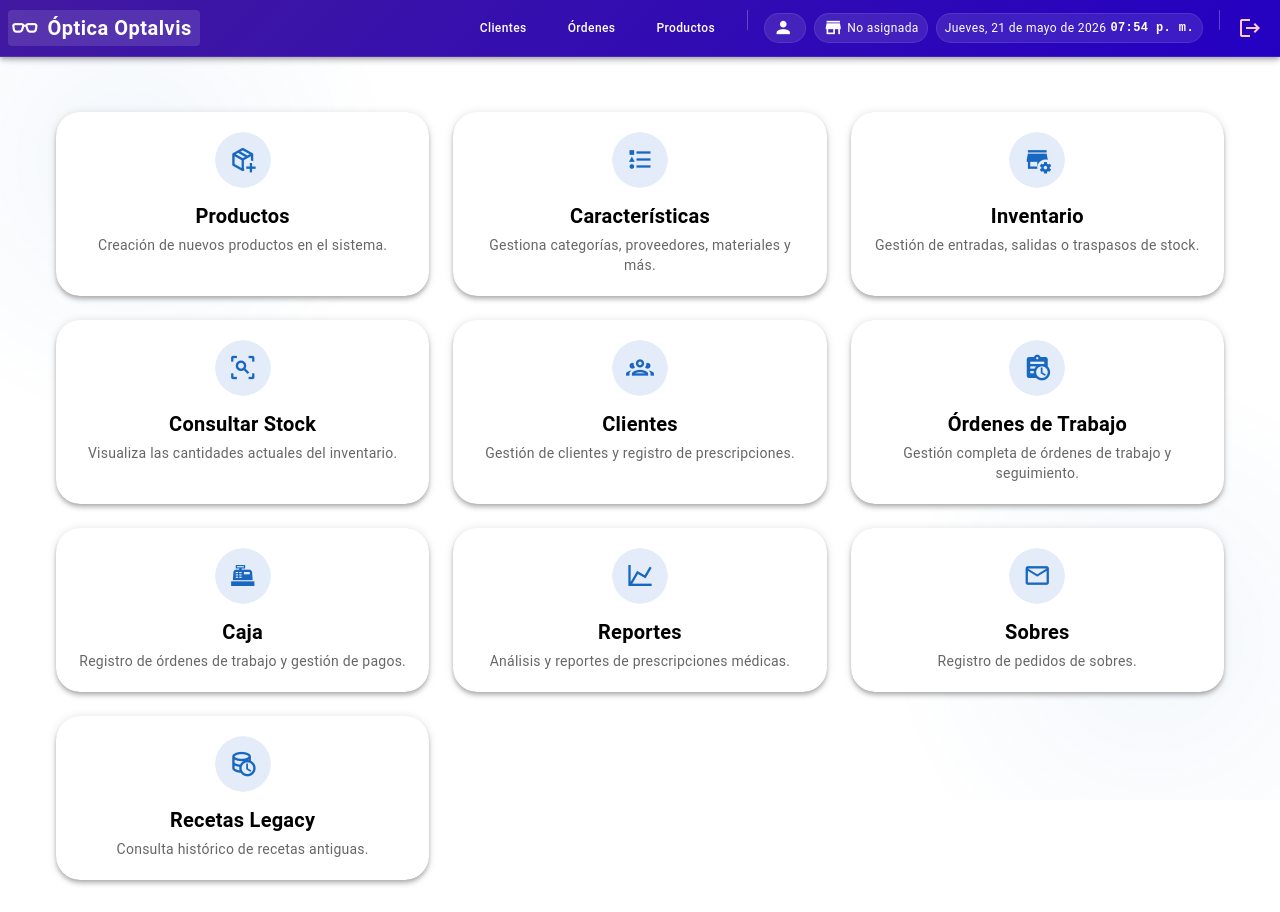
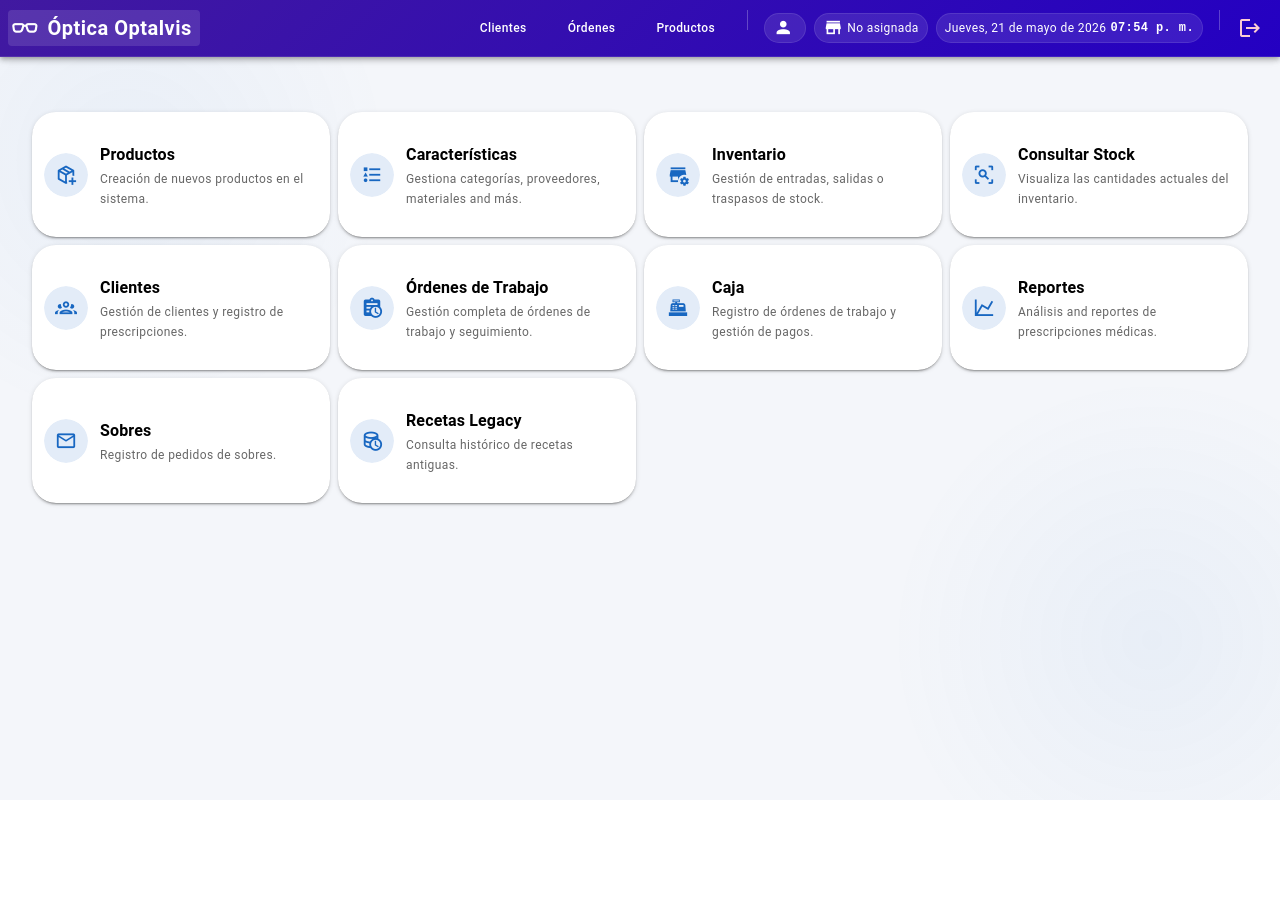
Before and after one commit to Samydex156/sistema-optica, a Vue app: page /panel in a window 1280 px wide. After the commit the page ends 800 px from the top, so only its background shows below. Built offline with nearby package versions, Linux system fonts and the light colour scheme; no server answers; sample sign-in values are in the browser's storage.

Commit message:
feat: implement core order tracking and management system with Vue and Vuetify components

```diff
--- a/src/components/GestionOrdenesTrabajo.vue
+++ b/src/components/GestionOrdenesTrabajo.vue
@@ -84,10 +84,10 @@
                 ></v-autocomplete>
               </v-col>
               <v-col cols="12" sm="6" md="4">
-                <v-text-field v-model="formOrden.fecha_pedido" label="Fecha Pedido" type="date" variant="outlined" density="compact"></v-text-field>
+                <v-text-field v-model="formOrden.fecha_pedido" label="Fecha Pedido" type="date" variant="outlined" density="compact" append-inner-icon="mdi-calendar"></v-text-field>
               </v-col>
               <v-col cols="12" sm="6" md="4">
-                <v-text-field v-model="formOrden.fecha_entrega" label="Fecha Entrega" type="date" variant="outlined" density="compact"></v-text-field>
+                <v-text-field v-model="formOrden.fecha_entrega" label="Fecha Entrega" type="date" variant="outlined" density="compact" append-inner-icon="mdi-calendar"></v-text-field>
               </v-col>
               <v-col cols="12" sm="6" md="4">
                  <v-select
--- a/src/components/PanelPrincipal.vue
+++ b/src/components/PanelPrincipal.vue
@@ -1,19 +1,19 @@
 <template>
-  <v-container>
-    <v-row>
+  <v-container class="max-width-container">
+    <v-row dense>
       <!-- Módulo: Productos -->
-      <v-col cols="12" sm="6" md="4" lg="4">
+      <v-col cols="12" sm="6" md="3">
         <v-card @click="navegarA('/productos/registrar')" hover
-          class="text-left text-sm-center fill-height d-flex flex-row flex-sm-column pt-3 pb-3 px-3 pa-sm-5 align-center" elevation="4" rounded="xl"
+          class="text-left fill-height d-flex flex-row pa-3 align-center" elevation="2" rounded="xl"
           variant="elevated" color="white">
-          <v-avatar color="primary" variant="tonal" size="56" class="mr-3 mr-sm-0 mb-0 mb-sm-3 flex-shrink-0">
-            <v-icon icon="mdi-package-variant-closed-plus" size="28"></v-icon>
+          <v-avatar color="primary" variant="tonal" size="44" class="mr-3 flex-shrink-0">
+            <v-icon icon="mdi-package-variant-closed-plus" size="22"></v-icon>
           </v-avatar>
           <div class="d-flex flex-column flex-grow-1">
-            <h3 class="text-subtitle-1 font-weight-bold text-sm-h6">
+            <h3 class="text-subtitle-1 font-weight-bold">
               Productos
             </h3>
-            <p class="text-caption text-sm-body-2 text-medium-emphasis mt-0 mt-sm-1">
+            <p class="text-caption text-medium-emphasis mt-0">
               Creación de nuevos productos en el sistema.
             </p>
           </div>
@@ -21,37 +21,37 @@
       </v-col>
 
       <!-- Módulo: Características -->
-      <v-col cols="12" sm="6" md="4" lg="4">
+      <v-col cols="12" sm="6" md="3" >
         <v-card @click="navegarA('/productos/caracteristicas')" hover
-          class="text-left text-sm-center fill-height d-flex flex-row flex-sm-column pt-3 pb-3 px-3 pa-sm-5 align-center" elevation="4" rounded="xl"
+          class="text-left fill-height d-flex flex-row pa-3 align-center" elevation="2" rounded="xl"
           variant="elevated" color="white">
-          <v-avatar color="primary" variant="tonal" size="56" class="mr-3 mr-sm-0 mb-0 mb-sm-3 flex-shrink-0">
-            <v-icon icon="mdi-format-list-bulleted-type" size="28"></v-icon>
+          <v-avatar color="primary" variant="tonal" size="44" class="mr-3 flex-shrink-0">
+            <v-icon icon="mdi-format-list-bulleted-type" size="22"></v-icon>
           </v-avatar>
           <div class="d-flex flex-column flex-grow-1">
-            <h3 class="text-subtitle-1 font-weight-bold text-sm-h6">
+            <h3 class="text-subtitle-1 font-weight-bold">
               Características
             </h3>
-            <p class="text-caption text-sm-body-2 text-medium-emphasis mt-0 mt-sm-1">
-              Gestiona categorías, proveedores, materiales y más.
+            <p class="text-caption text-medium-emphasis mt-0">
+              Gestiona categorías, proveedores, materiales and más.
             </p>
           </div>
         </v-card>
       </v-col>
 
       <!-- Módulo: Inventario -->
-      <v-col cols="12" sm="6" md="4" lg="4">
+      <v-col cols="12" sm="6" md="3">
         <v-card @click="navegarA('/inventario')" hover
-          class="text-left text-sm-center fill-height d-flex flex-row flex-sm-column pt-3 pb-3 px-3 pa-sm-5 align-center" elevation="4" rounded="xl"
+          class="text-left fill-height d-flex flex-row pa-3 align-center" elevation="2" rounded="xl"
           variant="elevated" color="white">
-          <v-avatar color="primary" variant="tonal" size="56" class="mr-3 mr-sm-0 mb-0 mb-sm-3 flex-shrink-0">
-            <v-icon icon="mdi-store-cog" size="28"></v-icon>
+          <v-avatar color="primary" variant="tonal" size="44" class="mr-3 flex-shrink-0">
+            <v-icon icon="mdi-store-cog" size="22"></v-icon>
           </v-avatar>
           <div class="d-flex flex-column flex-grow-1">
-            <h3 class="text-subtitle-1 font-weight-bold text-sm-h6">
+            <h3 class="text-subtitle-1 font-weight-bold">
               Inventario
             </h3>
-            <p class="text-caption text-sm-body-2 text-medium-emphasis mt-0 mt-sm-1">
+            <p class="text-caption text-medium-emphasis mt-0">
               Gestión de entradas, salidas o traspasos de stock.
             </p>
           </div>
@@ -59,18 +59,18 @@
       </v-col>
 
       <!-- Módulo: Consultar Stock -->
-      <v-col cols="12" sm="6" md="4" lg="4">
+      <v-col cols="12" sm="6" md="3">
         <v-card @click="navegarA('/stock')" hover
-          class="text-left text-sm-center fill-height d-flex flex-row flex-sm-column pt-3 pb-3 px-3 pa-sm-5 align-center" elevation="4" rounded="xl"
+          class="text-left fill-height d-flex flex-row pa-3 align-center" elevation="2" rounded="xl"
           variant="elevated" color="white">
-          <v-avatar color="primary" variant="tonal" size="56" class="mr-3 mr-sm-0 mb-0 mb-sm-3 flex-shrink-0">
-            <v-icon icon="mdi-magnify-scan" size="28"></v-icon>
+          <v-avatar color="primary" variant="tonal" size="44" class="mr-3 flex-shrink-0">
+            <v-icon icon="mdi-magnify-scan" size="22"></v-icon>
           </v-avatar>
           <div class="d-flex flex-column flex-grow-1">
-            <h3 class="text-subtitle-1 font-weight-bold text-sm-h6">
+            <h3 class="text-subtitle-1 font-weight-bold">
               Consultar Stock
             </h3>
-            <p class="text-caption text-sm-body-2 text-medium-emphasis mt-0 mt-sm-1">
+            <p class="text-caption text-medium-emphasis mt-0">
               Visualiza las cantidades actuales del inventario.
             </p>
           </div>
@@ -78,18 +78,18 @@
       </v-col>
 
       <!-- Módulo: Clientes -->
-      <v-col cols="12" sm="6" md="4" lg="4">
+      <v-col cols="12" sm="6" md="3">
         <v-card @click="navegarA('/clientes')" hover
-          class="text-left text-sm-center fill-height d-flex flex-row flex-sm-column pt-3 pb-3 px-3 pa-sm-5 align-center" elevation="4" rounded="xl"
+          class="text-left fill-height d-flex flex-row pa-3 align-center" elevation="2" rounded="xl"
           variant="elevated" color="white">
-          <v-avatar color="primary" variant="tonal" size="56" class="mr-3 mr-sm-0 mb-0 mb-sm-3 flex-shrink-0">
-            <v-icon icon="mdi-account-group-outline" size="28"></v-icon>
+          <v-avatar color="primary" variant="tonal" size="44" class="mr-3 flex-shrink-0">
+            <v-icon icon="mdi-account-group-outline" size="22"></v-icon>
           </v-avatar>
           <div class="d-flex flex-column flex-grow-1">
-            <h3 class="text-subtitle-1 font-weight-bold text-sm-h6">
+            <h3 class="text-subtitle-1 font-weight-bold">
               Clientes
             </h3>
-            <p class="text-caption text-sm-body-2 text-medium-emphasis mt-0 mt-sm-1">
+            <p class="text-caption text-medium-emphasis mt-0">
               Gestión de clientes y registro de prescripciones.
             </p>
           </div>
@@ -97,18 +97,18 @@
       </v-col>
 
       <!-- Módulo: Órdenes de Trabajo -->
-      <v-col cols="12" sm="6" md="4" lg="4">
+      <v-col cols="12" sm="6" md="3">
         <v-card @click="navegarA('/ordenes')" hover
-          class="text-left text-sm-center fill-height d-flex flex-row flex-sm-column pt-3 pb-3 px-3 pa-sm-5 align-center" elevation="4" rounded="xl"
+          class="text-left fill-height d-flex flex-row pa-3 align-center" elevation="2" rounded="xl"
           variant="elevated" color="white">
-          <v-avatar color="primary" variant="tonal" size="56" class="mr-3 mr-sm-0 mb-0 mb-sm-3 flex-shrink-0">
-            <v-icon icon="mdi-clipboard-text-clock" size="28"></v-icon>
+          <v-avatar color="primary" variant="tonal" size="44" class="mr-3 flex-shrink-0">
+            <v-icon icon="mdi-clipboard-text-clock" size="22"></v-icon>
           </v-avatar>
           <div class="d-flex flex-column flex-grow-1">
-            <h3 class="text-subtitle-1 font-weight-bold text-sm-h6">
+            <h3 class="text-subtitle-1 font-weight-bold">
               Órdenes de Trabajo
             </h3>
-            <p class="text-caption text-sm-body-2 text-medium-emphasis mt-0 mt-sm-1">
+            <p class="text-caption text-medium-emphasis mt-0">
               Gestión completa de órdenes de trabajo y seguimiento.
             </p>
           </div>
@@ -116,18 +116,18 @@
       </v-col>
 
       <!-- Módulo: Caja -->
-      <v-col cols="12" sm="6" md="4" lg="4">
+      <v-col cols="12" sm="6" md="3">
         <v-card @click="navegarA('/ordenes')" hover
-          class="text-left text-sm-center fill-height d-flex flex-row flex-sm-column pt-3 pb-3 px-3 pa-sm-5 align-center" elevation="4" rounded="xl"
+          class="text-left fill-height d-flex flex-row pa-3 align-center" elevation="2" rounded="xl"
           variant="elevated" color="white">
-          <v-avatar color="primary" variant="tonal" size="56" class="mr-3 mr-sm-0 mb-0 mb-sm-3 flex-shrink-0">
-            <v-icon icon="mdi-cash-register" size="28"></v-icon>
+          <v-avatar color="primary" variant="tonal" size="44" class="mr-3 flex-shrink-0">
+            <v-icon icon="mdi-cash-register" size="22"></v-icon>
           </v-avatar>
           <div class="d-flex flex-column flex-grow-1">
-            <h3 class="text-subtitle-1 font-weight-bold text-sm-h6">
+            <h3 class="text-subtitle-1 font-weight-bold">
               Caja
             </h3>
-            <p class="text-caption text-sm-body-2 text-medium-emphasis mt-0 mt-sm-1">
+            <p class="text-caption text-medium-emphasis mt-0">
               Registro de órdenes de trabajo y gestión de pagos.
             </p>
           </div>
@@ -135,37 +135,37 @@
       </v-col>
 
       <!-- Módulo: Reportes -->
-      <v-col cols="12" sm="6" md="4" lg="4">
+      <v-col cols="12" sm="6" md="3">
         <v-card @click="navegarA('/reportes/prescripciones')" hover
-          class="text-left text-sm-center fill-height d-flex flex-row flex-sm-column pt-3 pb-3 px-3 pa-sm-5 align-center" elevation="4" rounded="xl"
+          class="text-left fill-height d-flex flex-row pa-3 align-center" elevation="2" rounded="xl"
           variant="elevated" color="white">
-          <v-avatar color="primary" variant="tonal" size="56" class="mr-3 mr-sm-0 mb-0 mb-sm-3 flex-shrink-0">
-            <v-icon icon="mdi-chart-line" size="28"></v-icon>
+          <v-avatar color="primary" variant="tonal" size="44" class="mr-3 flex-shrink-0">
+            <v-icon icon="mdi-chart-line" size="22"></v-icon>
           </v-avatar>
           <div class="d-flex flex-column flex-grow-1">
-            <h3 class="text-subtitle-1 font-weight-bold text-sm-h6">
+            <h3 class="text-subtitle-1 font-weight-bold">
               Reportes
             </h3>
-            <p class="text-caption text-sm-body-2 text-medium-emphasis mt-0 mt-sm-1">
-              Análisis y reportes de prescripciones médicas.
+            <p class="text-caption text-medium-emphasis mt-0">
+              Análisis and reportes de prescripciones médicas.
             </p>
           </div>
         </v-card>
       </v-col>
 
       <!-- Módulo: Sobres -->
-      <v-col cols="12" sm="6" md="4" lg="4">
+      <v-col cols="12" sm="6" md="3">
         <v-card @click="navegarA('/sobres/registrar')" hover
-          class="text-left text-sm-center fill-height d-flex flex-row flex-sm-column pt-3 pb-3 px-3 pa-sm-5 align-center" elevation="4" rounded="xl"
+          class="text-left fill-height d-flex flex-row pa-3 align-center" elevation="2" rounded="xl"
           variant="elevated" color="white">
-          <v-avatar color="primary" variant="tonal" size="56" class="mr-3 mr-sm-0 mb-0 mb-sm-3 flex-shrink-0">
-            <v-icon icon="mdi-email-outline" size="28"></v-icon>
+          <v-avatar color="primary" variant="tonal" size="44" class="mr-3 flex-shrink-0">
+            <v-icon icon="mdi-email-outline" size="22"></v-icon>
           </v-avatar>
           <div class="d-flex flex-column flex-grow-1">
-            <h3 class="text-subtitle-1 font-weight-bold text-sm-h6">
+            <h3 class="text-subtitle-1 font-weight-bold">
               Sobres
             </h3>
-            <p class="text-caption text-sm-body-2 text-medium-emphasis mt-0 mt-sm-1">
+            <p class="text-caption text-medium-emphasis mt-0">
               Registro de pedidos de sobres.
             </p>
           </div>
@@ -173,18 +173,18 @@
       </v-col>
 
       <!-- Módulo: Recetas Legacy -->
-      <v-col cols="12" sm="6" md="4" lg="4">
+      <v-col cols="12" sm="6" md="3">
         <v-card @click="navegarA('/recetas-legacy')" hover
-          class="text-left text-sm-center fill-height d-flex flex-row flex-sm-column pt-3 pb-3 px-3 pa-sm-5 align-center" elevation="4" rounded="xl"
+          class="text-left fill-height d-flex flex-row pa-3 align-center" elevation="2" rounded="xl"
           variant="elevated" color="white">
-          <v-avatar color="primary" variant="tonal" size="56" class="mr-3 mr-sm-0 mb-0 mb-sm-3 flex-shrink-0">
-            <v-icon icon="mdi-database-clock-outline" size="28"></v-icon>
+          <v-avatar color="primary" variant="tonal" size="44" class="mr-3 flex-shrink-0">
+            <v-icon icon="mdi-database-clock-outline" size="22"></v-icon>
           </v-avatar>
           <div class="d-flex flex-column flex-grow-1">
-            <h3 class="text-subtitle-1 font-weight-bold text-sm-h6">
+            <h3 class="text-subtitle-1 font-weight-bold">
               Recetas Legacy
             </h3>
-            <p class="text-caption text-sm-body-2 text-medium-emphasis mt-0 mt-sm-1">
+            <p class="text-caption text-medium-emphasis mt-0">
               Consulta histórico de recetas antiguas.
             </p>
           </div>
@@ -207,12 +207,17 @@ const navegarA = (ruta) => {
 </script>
 
 <style scoped>
+.max-width-container {
+  max-width: 1280px !important;
+}
+
 .v-card {
+  min-height: 125px;
   transition: transform 0.2s ease-in-out, box-shadow 0.2s ease-in-out;
 }
 
 .v-card:hover {
-  transform: translateY(-8px);
-  box-shadow: 0 10px 15px -3px rgba(0, 0, 0, 0.1), 0 4px 6px -4px rgba(0, 0, 0, 0.1) !important;
+  transform: translateY(-4px);
+  box-shadow: 0 4px 6px -1px rgba(0, 0, 0, 0.1), 0 2px 4px -2px rgba(0, 0, 0, 0.1) !important;
 }
 </style>
--- a/src/components/RegistrarOrdenTrabajo.vue
+++ b/src/components/RegistrarOrdenTrabajo.vue
@@ -172,6 +172,7 @@
                   type="date"
                   variant="outlined"
                   density="compact"
+                  append-inner-icon="mdi-calendar"
                 ></v-text-field>
               </v-col>
               <v-col cols="12" md="4">
@@ -193,6 +194,7 @@
                   type="date"
                   variant="outlined"
                   density="compact"
+                  append-inner-icon="mdi-calendar"
                 ></v-text-field>
               </v-col>
               <v-col cols="12" md="4">
@@ -383,6 +385,7 @@
                     type="date"
                     variant="outlined"
                     density="compact"
+                    append-inner-icon="mdi-calendar"
                   ></v-text-field>
                 </v-col>
                 <v-col cols="12" md="3">
--- a/src/components/RegistrarSobre.vue
+++ b/src/components/RegistrarSobre.vue
@@ -25,11 +25,11 @@
             </v-col>
             <v-col cols="12" md="2">
               <v-text-field v-model="formData.fecha_pedido" label="Fecha Pedido" type="date" variant="outlined"
-                density="compact"></v-text-field>
+                density="compact" append-inner-icon="mdi-calendar"></v-text-field>
             </v-col>
             <v-col cols="12" md="2">
               <v-text-field v-model="formData.fecha_entrega" label="Fecha Entrega" type="date" variant="outlined"
-                density="compact"></v-text-field>
+                density="compact" append-inner-icon="mdi-calendar"></v-text-field>
             </v-col>
             <v-col cols="12" md="2">
               <v-text-field v-model="formData.hora_entrega" label="Hora Entrega" type="time" variant="outlined"
@@ -58,7 +58,7 @@
             </v-col>
             <v-col cols="12" md="2">
               <v-text-field v-model="formData.fecha_cancelacion_total" label="Fecha Cancelación" type="date"
-                variant="outlined" density="compact"></v-text-field>
+                variant="outlined" density="compact" append-inner-icon="mdi-calendar"></v-text-field>
             </v-col>
           </v-row>
 
--- a/src/components/ReportePrescripciones.vue
+++ b/src/components/ReportePrescripciones.vue
@@ -24,10 +24,10 @@
       <v-card-text class="pa-4">
         <v-row dense align="center">
           <v-col cols="12" md="2">
-            <v-text-field v-model="filtros.fechaInicio" label="Desde (Prescrip.)" type="date" variant="outlined" density="compact" hide-details></v-text-field>
+            <v-text-field v-model="filtros.fechaInicio" label="Desde (Prescrip.)" type="date" variant="outlined" density="compact" hide-details append-inner-icon="mdi-calendar"></v-text-field>
           </v-col>
           <v-col cols="12" md="2">
-            <v-text-field v-model="filtros.fechaFin" label="Hasta (Prescrip.)" type="date" variant="outlined" density="compact" hide-details></v-text-field>
+            <v-text-field v-model="filtros.fechaFin" label="Hasta (Prescrip.)" type="date" variant="outlined" density="compact" hide-details append-inner-icon="mdi-calendar"></v-text-field>
           </v-col>
           <v-col cols="12" md="2">
             <v-autocomplete v-model="filtros.doctor" :items="doctoresOptions" item-title="label" item-value="value" label="Doctor" variant="outlined" density="compact" hide-details clearable></v-autocomplete>
--- a/src/plugins/vuetify.js
+++ b/src/plugins/vuetify.js
@@ -17,6 +17,7 @@ export default createVuetify({
         colors: {
           primary: '#1867C0',
           secondary: '#5CBBF6',
+          background: '#f4f6fa',
         },
       },
     },
```
Also changed, not shown: src/App.vue (+18 -0 lines), src/components/RegistrarPrescripcion.vue (+82 -49 lines).
